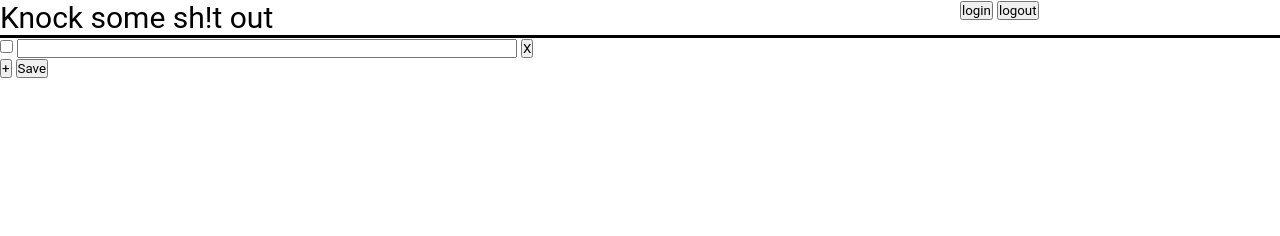
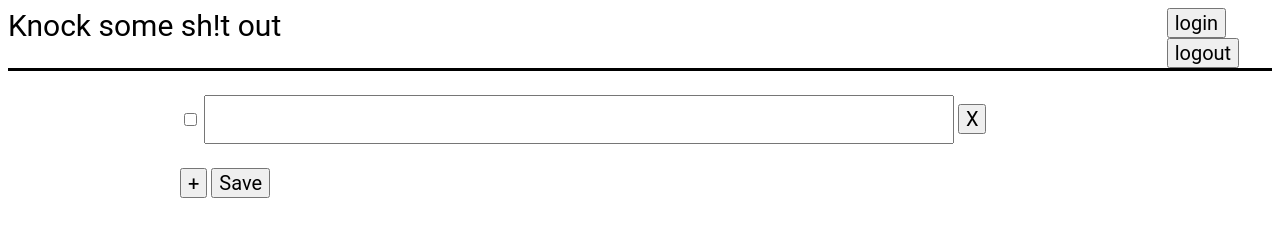
Before and after one commit to jvleta/knockitout, a website built with Vite: page index.html in a window 1280 px wide. Built offline with nearby package versions, Linux system fonts and the light colour scheme; some packages are replaced by stand-ins of ours; no server answers; what knockout would draw is missing.

Commit message:
committing progress

```diff
--- a/SignUpViewModel.js
+++ b/SignUpViewModel.js
@@ -1,5 +1,5 @@
 import ko from "knockout";
-import { signInWithPopup, signOut, GoogleAuthProvider } from "firebase/auth";
+import { signInWithPopup, signInWithRedirect, signOut, GoogleAuthProvider } from "firebase/auth";
 import { getFirebase } from "./firebase.js";
 
 const { auth } = getFirebase();
@@ -12,6 +12,8 @@ const SignUpViewModel = function () {
   self.isLoggedIn = ko.observable(false);
 
   self.signInUser = function () {
+    // signInWithRedirect(auth, provider);
+
     signInWithPopup(auth, provider)
       .then((result) => {
         // This gives you a Google Access Token. You can use it to access the Google API.
--- a/ToDoListViewModel.js
+++ b/ToDoListViewModel.js
@@ -38,12 +38,11 @@ const images = [
 
 const { db } = getFirebase();
 
-function ToDoItem(task, isCompleted) {
-  self = this;
-  self.task = ko.observable(task);
-  self.isCompleted = ko.observable(isCompleted);
+export function ToDoItem(task, isCompleted) {
+  this.task = ko.observable(task);
+  this.isCompleted = ko.observable(isCompleted);
 
-  self.completeTask = function () {
+  this.completeTask = function () {
     if (this.isCompleted()) {
       const modal = document.getElementById("modal-one");
       modal.classList.add("open");
@@ -60,7 +59,7 @@ function ToDoItem(task, isCompleted) {
   };
 }
 
-function ToDoListViewModel() {
+export function ToDoListViewModel() {
   const self = this;
 
   self.uid = ko.observable("");
@@ -107,5 +106,3 @@ function ToDoListViewModel() {
     }
   };
 }
-
-export default ToDoListViewModel;
--- a/index.html
+++ b/index.html
@@ -14,8 +14,21 @@
             </div>
             <div class="header-child">
 
+
+              <div class="login-container">
+
+                <div class="login-child">
+                  <div
+                    class="user-name"
+                    data-bind="text: signUp.userName"
+                  ></div>
+                </div>
+                <div class="login-child">
                   <!-- ko ifnot: signUp.isLoggedIn -->
-              <button data-bind="click: signUp.signInUser" title="sign in user">
+                  <button
+                    data-bind="click: signUp.signInUser"
+                    title="sign in user"
+                  >
                     login
                   </button>
                   <!-- /ko -->
@@ -28,13 +41,16 @@
                     logout
                   </button>
                   <!-- /ko -->
+                </div>
 
-              <div data-bind="text: signUp.userName"></div>
+
+
+              </div>
 
             </div>
           </div>
         </header>
-        <div class="todo-list-wrapper">
+        <div class="content">
           <ul class="todo-list" data-bind="foreach: toDoList.toDoItems">
             <li data-bind="css: {completed: isCompleted}">
               <input
@@ -55,7 +71,10 @@
                 X
               </button>
             </li>
+            <li></li>
           </ul>
+          <ul>
+            <li>
               <button
                 class="button button--add"
                 data-bind="click: toDoList.addTodoItem"
@@ -72,13 +91,15 @@
           </button> -->
               <!-- ko if: signUp.isLoggedIn -->
               <button
-            class="button button--add"
+                class="save-button"
                 data-bind="click: toDoList.saveTodoItems"
                 title="Save tasks"
               >
                 Save
               </button>
               <!-- /ko -->
+            </li>
+          </ul>
         </div>
       </div>
     </div>
@@ -90,5 +111,8 @@
       </div>
     </div>
 
+    <!-- <footer class="footer">
+      &copy; 2022 Leta Technology
+    </footer> -->
   </body>
 </html>
--- a/main.js
+++ b/main.js
@@ -1,6 +1,6 @@
 import ko from "knockout";
 import { onAuthStateChanged } from "firebase/auth";
-import ToDoListViewModel from "./ToDoListViewModel";
+import {ToDoItem, ToDoListViewModel} from "./ToDoListViewModel";
 import SignUpViewModel from "./SignUpViewModel";
 import { getFirebase } from "./firebase";
 
@@ -16,16 +16,17 @@ const { auth } = getFirebase();
 onAuthStateChanged(auth, (user) => {
   if (user) {
     console.log('signed in');
-    vm.signUp.userName(user.displayName);
+    vm.signUp.userName(`User: ${user.displayName}`);
     vm.signUp.isLoggedIn(true);
     vm.toDoList.uid(user.uid);
     vm.toDoList.toDoItems.removeAll();
     vm.toDoList.loadTodoItems();
   } else {
     console.log('signed out');
-    vm.signUp.userName("Anonymous");
+    vm.signUp.userName("");
     vm.signUp.isLoggedIn(false);
     vm.toDoList.uid(null);
     vm.toDoList.toDoItems.removeAll();
+    vm.toDoList.toDoItems([new ToDoItem("sign in with your Gmail account", false), new ToDoItem("create some tasks", false), new ToDoItem("knock them out!", false)])
   }
 });
--- a/package.json
+++ b/package.json
@@ -12,7 +12,7 @@
     "vite": "^3.2.0"
   },
   "dependencies": {
-    "firebase": "^9.13.0",
+    "firebase": "^9.14.0",
     "knockout": "^3.5.1"
   }
 }
--- a/style.css
+++ b/style.css
@@ -1,6 +1,24 @@
+* {
+  list-style-type: none; /* Remove bullets */
+  font-family: Roboto, "Helvetica Neue", Arial, sans-serif;
+}
+
+.content {
+  max-width: 1000px;
+  margin: auto;
+  flex: 1 0 auto;
+}
+
+.footer {
+  flex-shrink: 0;
+}
+
 .task-text {
-  width: 500px;
-  height: auto;
+  width: 750px;
+  padding: 12px 20px;
+  margin: 8px 0;
+  box-sizing: border-box;
+  font-size: 18px;
 }
 
 .header-container {
@@ -10,18 +28,17 @@
   border-bottom-color: black;
 }
 
+.login-container {
+  display: grid;
+  grid-template-columns: 2fr 1fr;
+}
+
 .app-title {
   font-size: 30px;
 }
 
 .completed-task {
   text-decoration: line-through;
-}
-
-* {
-  margin: 0;
-  padding: 0;
-  font-family: Roboto, "Helvetica Neue", Arial, sans-serif;
 }
 
 .container {
@@ -70,4 +87,11 @@
   position: relative;
   padding: 30px;
 }
+
+button {
+  font-size: 20px;
 }
+
+.user-name {
+  font-size: 24px;
+}
```
Also changed, not shown: 1 other file. Lines whose indentation alone changed are shown as unchanged.
